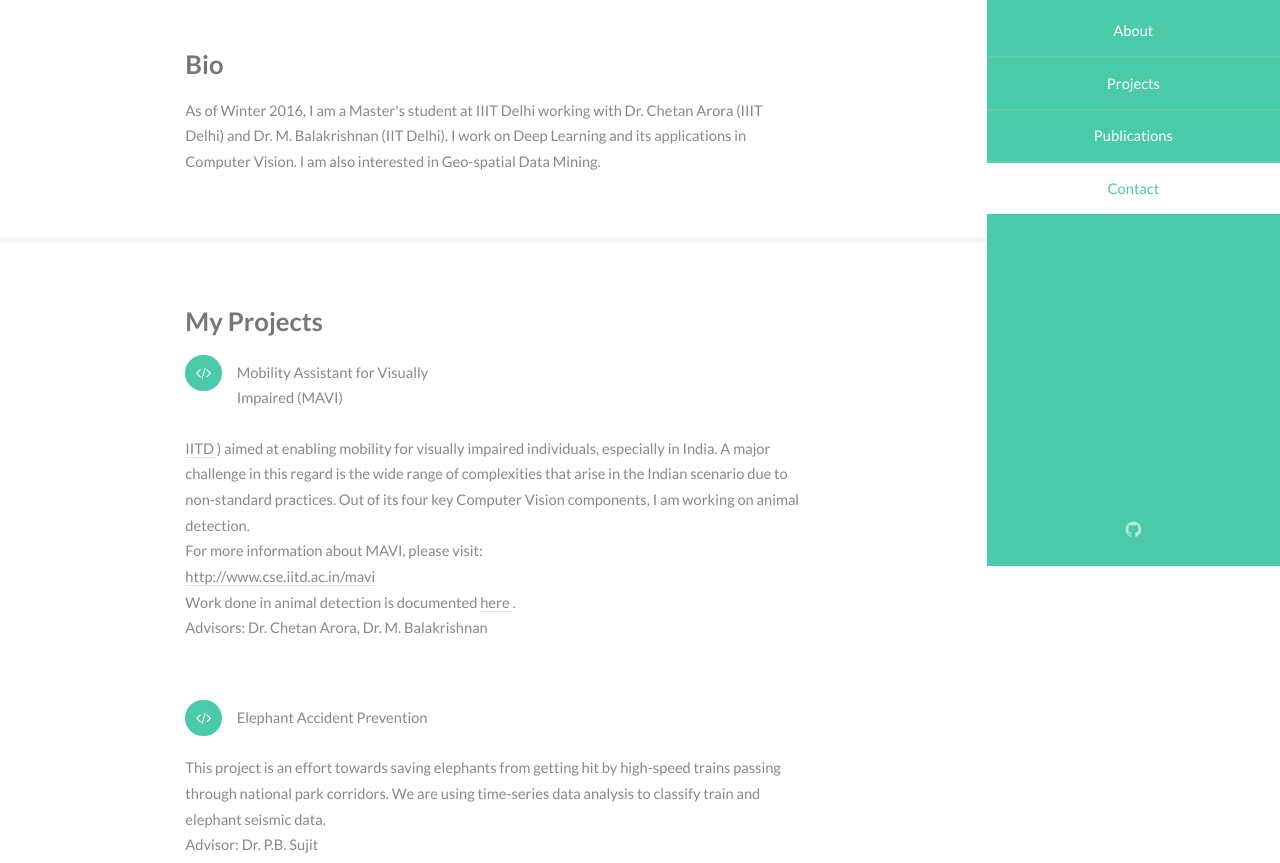
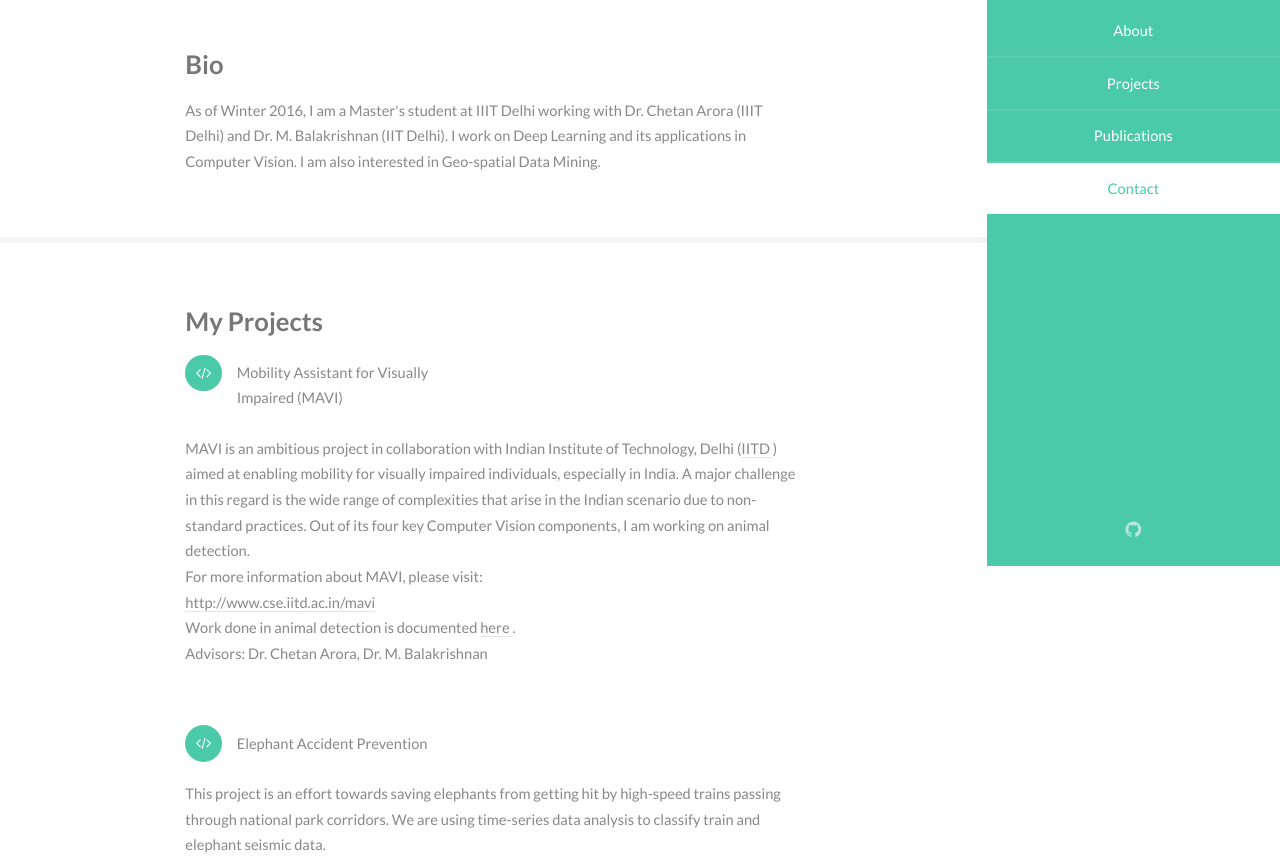
Before and after one commit to richa-verma/richa-verma.github.io, a plain HTML site: page index.html in a window 1280 px wide. Shown: the part 234-1097 px from the top of the page. Drawn offline with Linux system fonts and the light colour scheme.

Commit message:
Update index.html

```diff
--- a/index.html
+++ b/index.html
@@ -67,7 +67,7 @@
 									<li class="fa-code">Mobility Assistant for Visually Impaired (MAVI) </li>
 									<div class="container">
 
-										<p><a href="MAVIWebsite/index.html>MAVI</a> is an ambitious project in collaboration with Indian Institute of Technology, Delhi (<a href="http://www.iitd.ac.in">IITD  </a>) aimed at enabling mobility for visually impaired individuals, especially in India. A major challenge in this regard is the wide range of complexities that arise in the Indian scenario due to non-standard practices. Out of its four key Computer Vision components, I am working on animal detection. <br>
+										<p>MAVI is an ambitious project in collaboration with Indian Institute of Technology, Delhi (<a href="http://www.iitd.ac.in">IITD  </a>) aimed at enabling mobility for visually impaired individuals, especially in India. A major challenge in this regard is the wide range of complexities that arise in the Indian scenario due to non-standard practices. Out of its four key Computer Vision components, I am working on animal detection. <br>
 									For more information about MAVI, please visit: <br>
 									<a href="http://www.cse.iitd.ac.in/mavi">http://www.cse.iitd.ac.in/mavi </a><br>
 									Work done in animal detection is documented <a href="./MAVIWebsite/index.html"> here </a>.<br>
```
